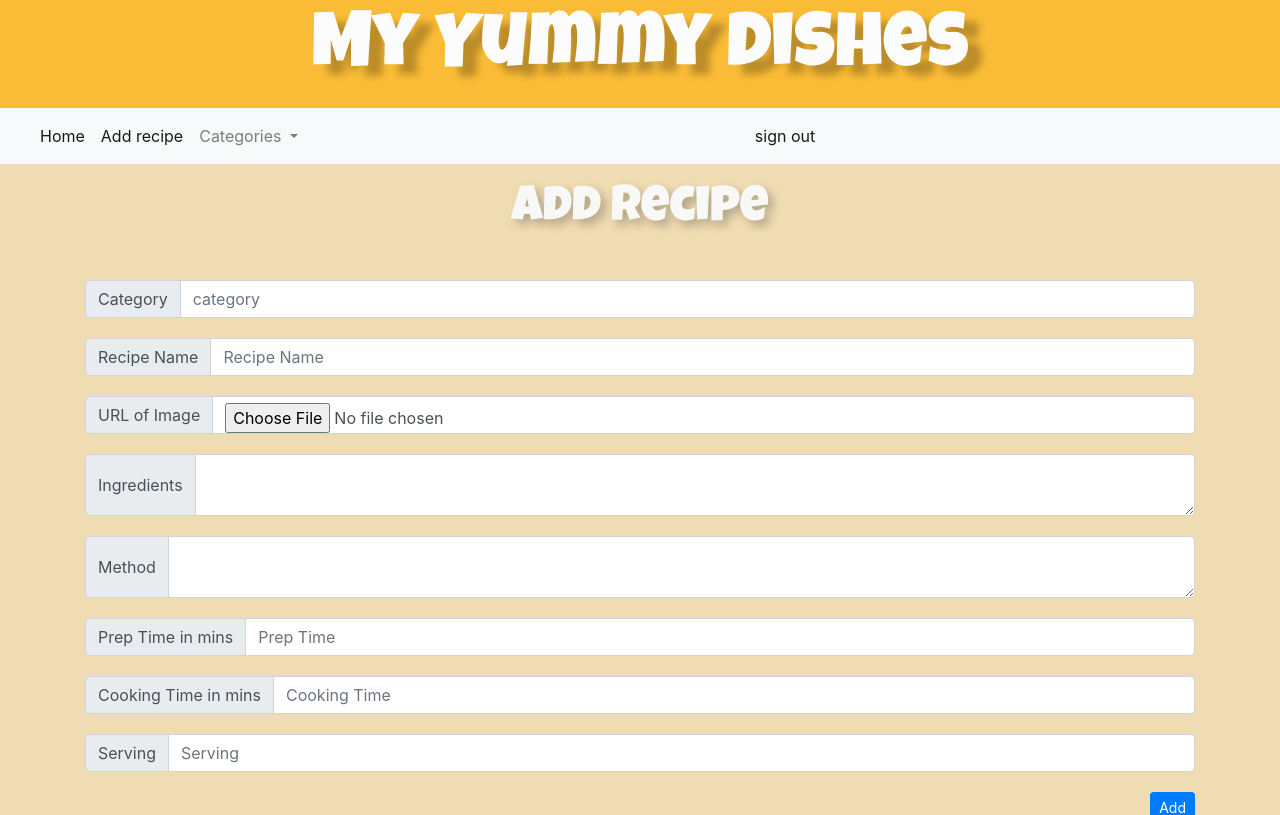
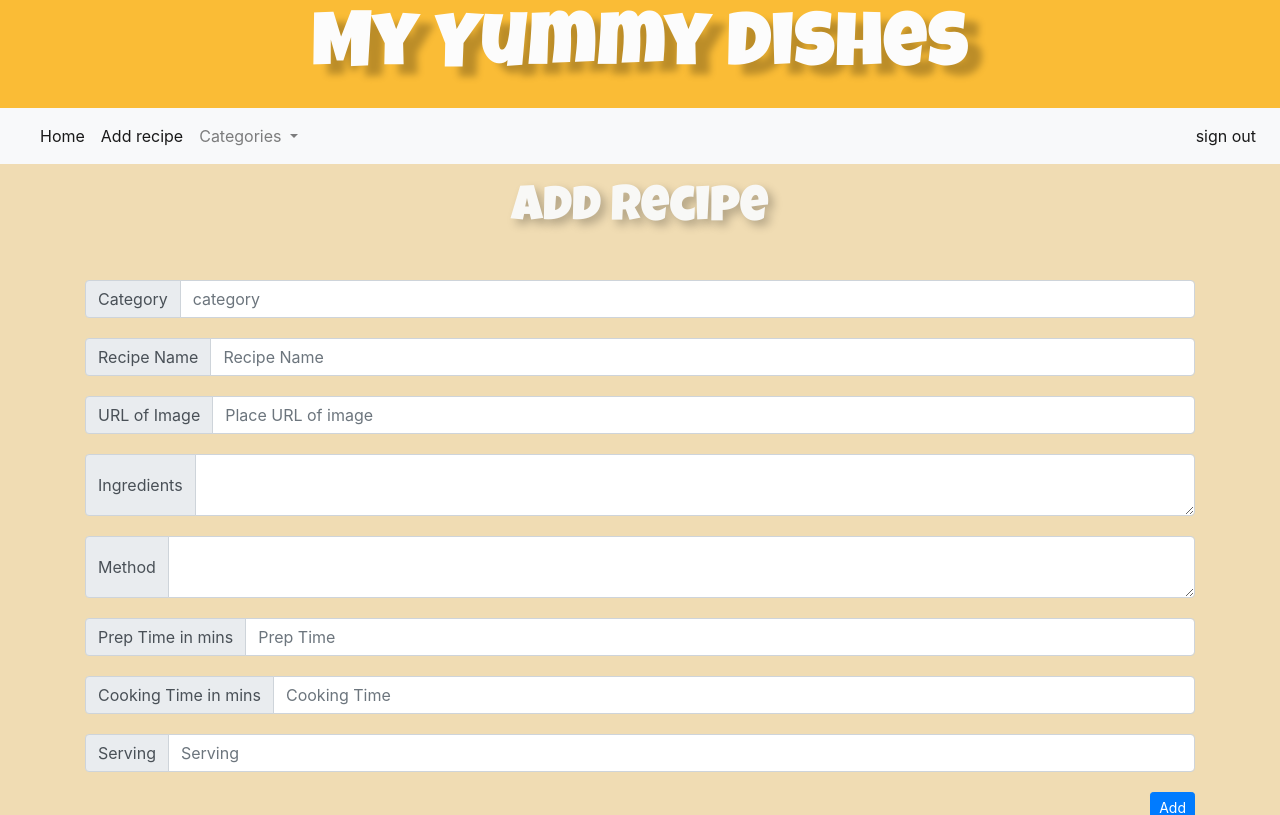
Before and after one commit to ShawnAhls/My-Yummy-Dishes, a Flask app: page /add_recipe in a window 1280 px wide. Shown: the top 815 px of the page. Run offline with Flask 2, Linux system fonts and the light colour scheme; the visitor is signed in with stand-in values (Sample User, id 1); data that the repository does not hold is empty; some libraries are stand-ins or nearby versions.

Commit message:
Tidying up the pages

```diff
--- a/app.py
+++ b/app.py
@@ -143,8 +143,8 @@ def add_recipe():
 
 @app.route('/new_recipe', methods=["POST"])
 def new_recipe():
-    if 'recipe_image' in request.files:
-        recipe_image = request.files['recipe_image']
+    recipe_image = request.files['recipe_image']
+    if recipe_image:
         mongo.save_file(recipe_image.filename, recipe_image)
         mongo.db.recipes.insert({'recipe': request.form.get('recipe'), 'recipe_image_name': recipe_image.filename})
     # Adds a new recipe to the database
--- a/static/css/style.css
+++ b/static/css/style.css
@@ -1,5 +1,4 @@
-@import url('https://fonts.googleapis.com/css?family=Roboto&display=swap');
-@import url('https://fonts.googleapis.com/css2?family=Luckiest+Guy&display=swap');
+@import url('https://fonts.googleapis.com/css?family=Roboto|Luckiest+Guy&display=swap');
 
 body {
     margin: 0;
@@ -115,10 +114,6 @@ h5 {
     display: inline-block;
 }
 
-.login {
-    float: right;
-}
-
 /*---- Home Page Ends ----*/
 /*---- Displays Recipes Starts ----*/
 
@@ -149,4 +144,7 @@ h5 {
 }
 
 /*---- Add Recipes Ends ----*/
-/*---- Recipes Starts ----*/
+
+.time {
+    float: right;
+}
--- a/templates/add-recipe.html
+++ b/templates/add-recipe.html
@@ -33,7 +33,7 @@
             <div class="input-group-prepend">
                 <span class="input-group-text" id="basic-addon0">URL of Image</span>
             </div>
-        <input id="image" name="recipe_image" type="file" class="form-control" placeholder="Place URL of image" >
+        <input id="image" name="recipe_image" type="text" class="form-control" placeholder="Place URL of image" >
         </div>
     </section>
     <section class="add">
--- a/templates/base.html
+++ b/templates/base.html
@@ -34,7 +34,7 @@
                     </div>
                 </li>
                 </ul>
-                <ul class="navbar-nav mr-auto login">
+                <ul class="navbar-nav login">
                     {% if session.user %}
                      <li class="nav-item active">
                         <a class="nav-link" href="{{url_for('logout')}}">sign out<span class="sr-only">(current)</span></a>
--- a/templates/home.html
+++ b/templates/home.html
@@ -15,7 +15,7 @@
         {% for recipe in recipes %}
         <div class="col mb-4">
             <div class="card">
-                <img src="{{url_for('static', filename='images/')}}" class="card-img-top" alt="">
+                <img src="{{url_for('static', filename='images/defaultimage.png')}}" class="card-img-top" alt="">
                 <div class="card-body">
                     <h4 class="card-title">Category: <a class="card-link" href="{{url_for('display_recipes')}}">{{ recipe.category_name }}</a></h4>
                     <h5 class="card-title">Recipe: <a class="card-link" href="{{url_for('recipe', recipe_id=recipe._id)}}">{{ recipe.recipe_name }}</a></h5>
```
Also changed, not shown: templates/recipe.html (+7 -1 lines).
